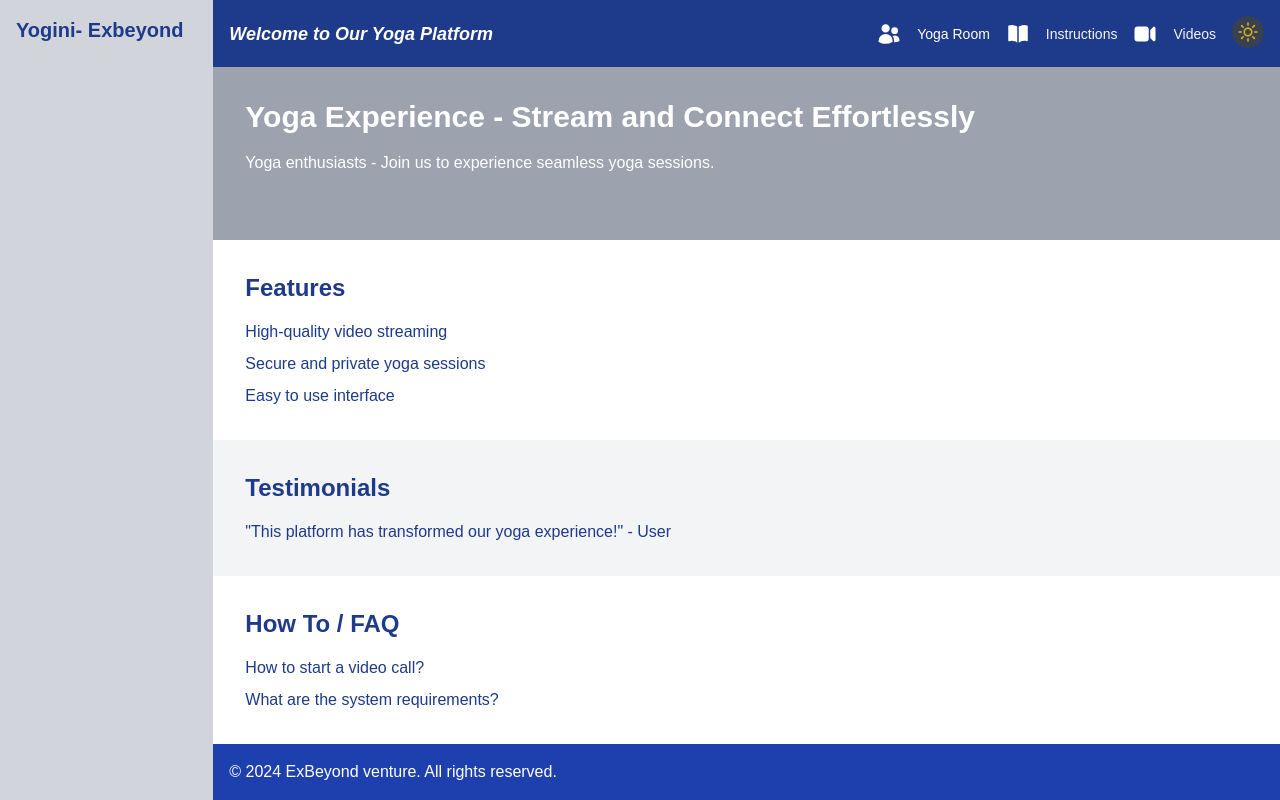
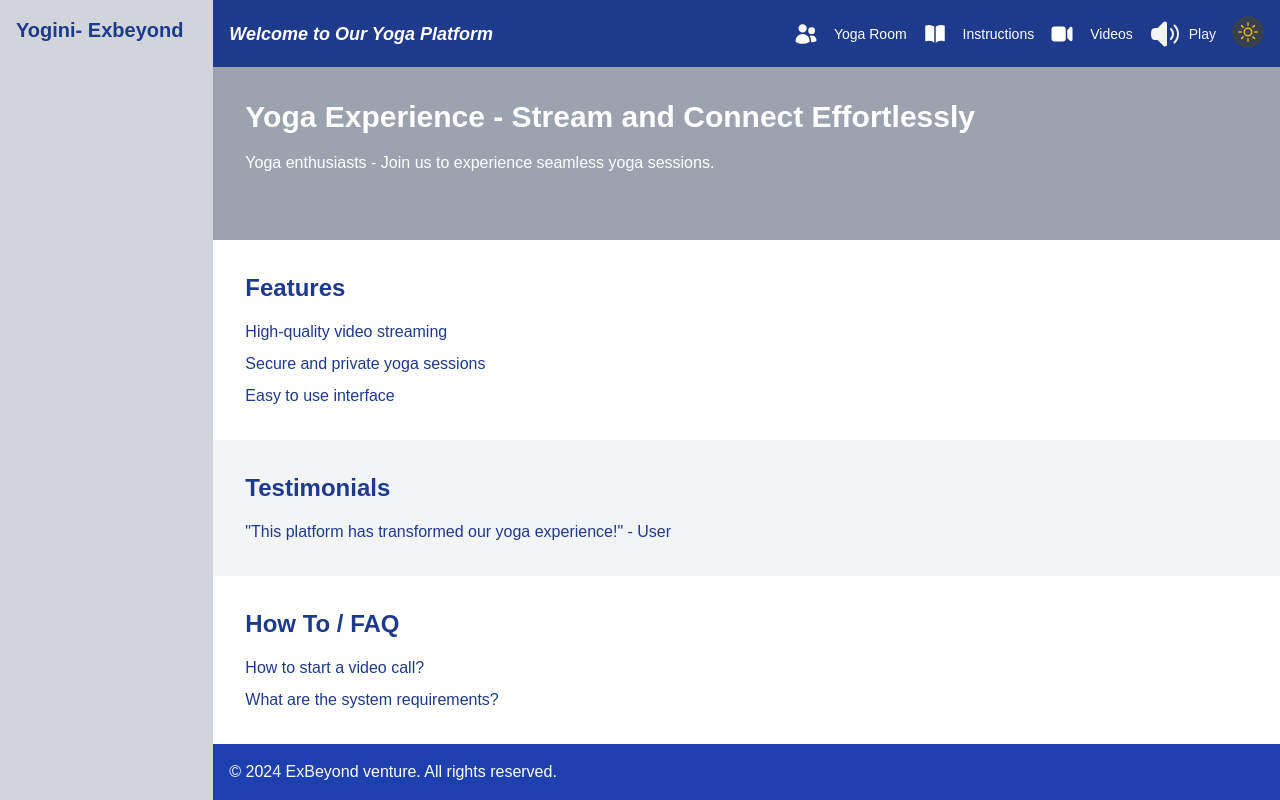
Before and after one commit to sureshnaloor/yoga, a Next.js app: page / in a window 1280 px wide. Built offline with nearby package versions, Linux system fonts and the light colour scheme.

Commit message:
audio file added

```diff
--- /dev/null
+++ b/app/components/AudioIcon.jsx
@@ -0,0 +1,13 @@
+export default function AudioIcon() {
+  return (
+    <svg
+      xmlns="http://www.w3.org/2000/svg"
+      viewBox="0 0 24 24"
+      fill="currentColor"
+      className="w-full h-full"
+    >
+      <path d="M13.5 4.06c0-1.336-1.616-2.005-2.56-1.06l-4.5 4.5H4.508c-1.141 0-2.318.664-2.66 1.905A9.76 9.76 0 001.5 12c0 .898.121 1.768.35 2.595.341 1.24 1.518 1.905 2.659 1.905h1.93l4.5 4.5c.945.945 2.561.276 2.561-1.06V4.06zM18.584 5.106a.75.75 0 011.06 0c3.808 3.807 3.808 9.98 0 13.788a.75.75 0 11-1.06-1.06 8.25 8.25 0 000-11.668.75.75 0 010-1.06z" />
+      <path d="M15.932 7.757a.75.75 0 011.061 0 6 6 0 010 8.486.75.75 0 01-1.06-1.061 4.5 4.5 0 000-6.364.75.75 0 010-1.06z" />
+    </svg>
+  );
+}
--- /dev/null
+++ b/app/components/AudioPlayer.jsx
@@ -0,0 +1,57 @@
+'use client';
+
+import { useState } from "react";
+import AudioIcon from "./AudioIcon";
+
+export default function AudioPlayer() {
+  const [isPlaying, setIsPlaying] = useState(false);
+  const [showControls, setShowControls] = useState(false);
+  const [audio] = useState(typeof Audio !== "undefined" ? new Audio("/audio/yoga.mp3") : null);
+
+  const toggleAudio = () => {
+    setShowControls(true);
+    if (isPlaying) {
+      audio?.pause();
+    } else {
+      audio?.play();
+    }
+    setIsPlaying(!isPlaying);
+  };
+
+  return (
+    <>
+      {/* Audio Button */}
+      <button
+        onClick={toggleAudio}
+        className="relative group text-zinc-100 hover:text-zinc-500 dark:text-zinc-900 dark:hover:text-zinc-100"
+      >
+        <div className="flex items-center">
+          <div className={`w-4 md:w-6 lg:w-8 ${isPlaying ? 'text-green-500' : ''}`}>
+            <AudioIcon />
+          </div>
+          <span className="hidden md:inline ml-2 md:text-xs lg:text-sm">
+            {isPlaying ? 'Playing' : 'Play'}
+          </span>
+          <span className="absolute left-1/2 -translate-x-1/2 top-full mt-1 w-max opacity-0 group-hover:opacity-100 transition-opacity text-xs bg-gray-700 text-white p-1 rounded md:hidden">
+            {isPlaying ? 'Playing' : 'Play'}
+          </span>
+        </div>
+      </button>
+
+      {/* Audio Controls */}
+      {showControls && (
+        <div className="fixed bottom-4 right-4 bg-white dark:bg-gray-800 p-4 rounded-lg shadow-lg z-50">
+          <audio
+            controls
+            src={audio?.src}
+            className="w-full"
+            onPlay={() => setIsPlaying(true)}
+            onPause={() => setIsPlaying(false)}
+          >
+            Your browser does not support the audio element.
+          </audio>
+        </div>
+      )}
+    </>
+  );
+}
--- a/app/components/Header.jsx
+++ b/app/components/Header.jsx
@@ -3,6 +3,7 @@ import ThemeSwitcher from "./ThemeSwitcher";
 import YogaIconComp from "./Yogaiconcomp";
 import InstructionsIcon from "./instructionsicon";
 import VideosIcon from "./Videosicon";
+import AudioPlayer from "./AudioPlayer";
 
 export default function Header() {
   return (
@@ -22,11 +23,7 @@ export default function Header() {
             </span>
           </div>
         </Link>
-        <Link
-          href="/documents/yoga.pdf"
-          target="_blank"
-          className="relative group text-zinc-100 hover:text-zinc-500 dark:text-zinc-900 dark:hover:text-zinc-100"
-        >
+        <Link href="/documents/yoga.pdf" className="relative group">
           <div className="flex items-center">
             <div className="w-4 md:w-6 lg:w-8">
               <InstructionsIcon />
@@ -37,11 +34,7 @@ export default function Header() {
             </span>
           </div>
         </Link>
-        <Link
-          href="/youtube"
-          target="_blank"
-          className="relative group text-zinc-100 hover:text-zinc-500 dark:text-zinc-900 dark:hover:text-zinc-100"
-        >
+        <Link href="/youtube" className="relative group">
           <div className="flex items-center">
             <div className="w-4 md:w-6 lg:w-8">
               <VideosIcon />
@@ -52,6 +45,7 @@ export default function Header() {
             </span>
           </div>
         </Link>
+        <AudioPlayer />
         <div className="w-4 md:w-6 lg:w-8">
           <ThemeSwitcher />
         </div>
```
Also changed, not shown: 1 other file (tests, documents, lock files or other folders).
